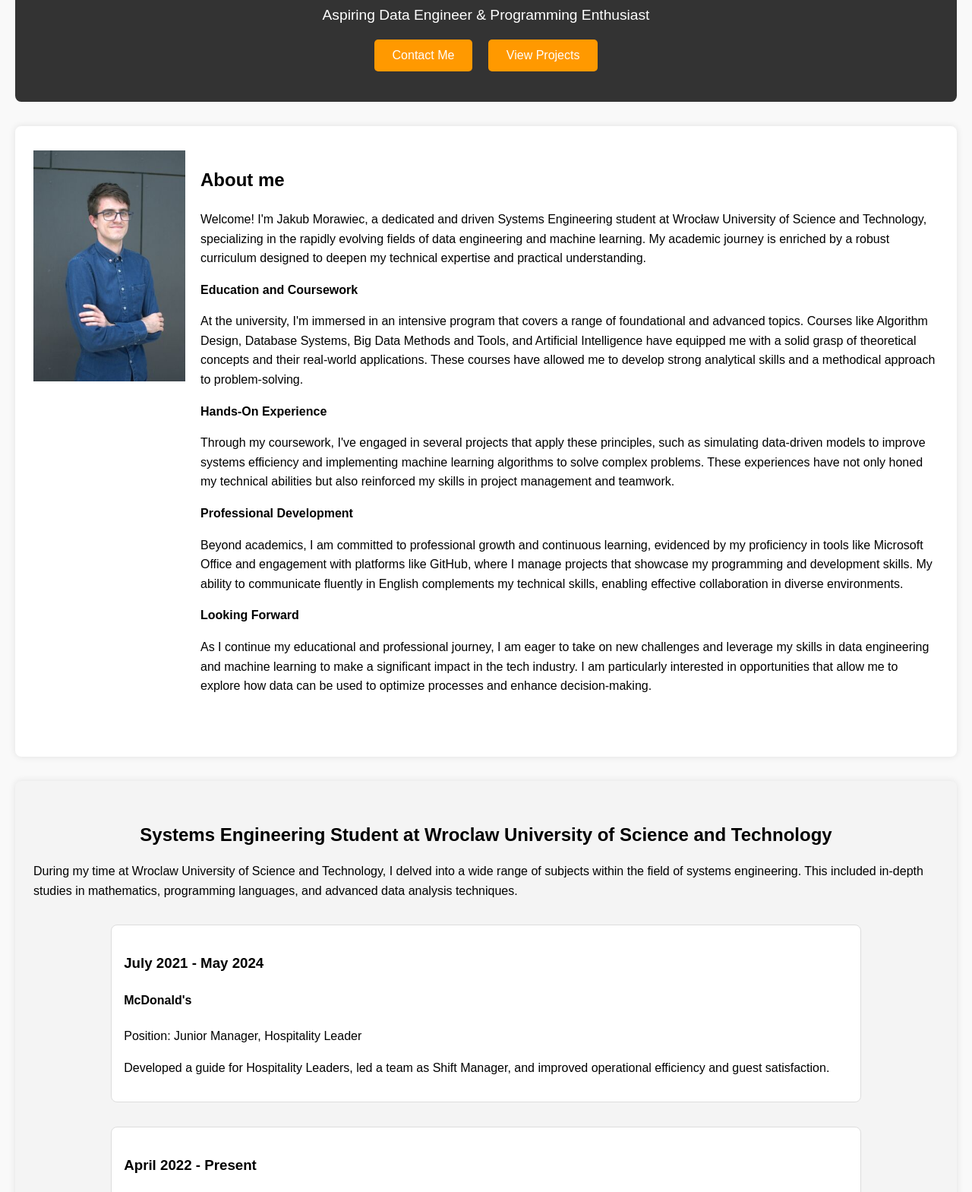
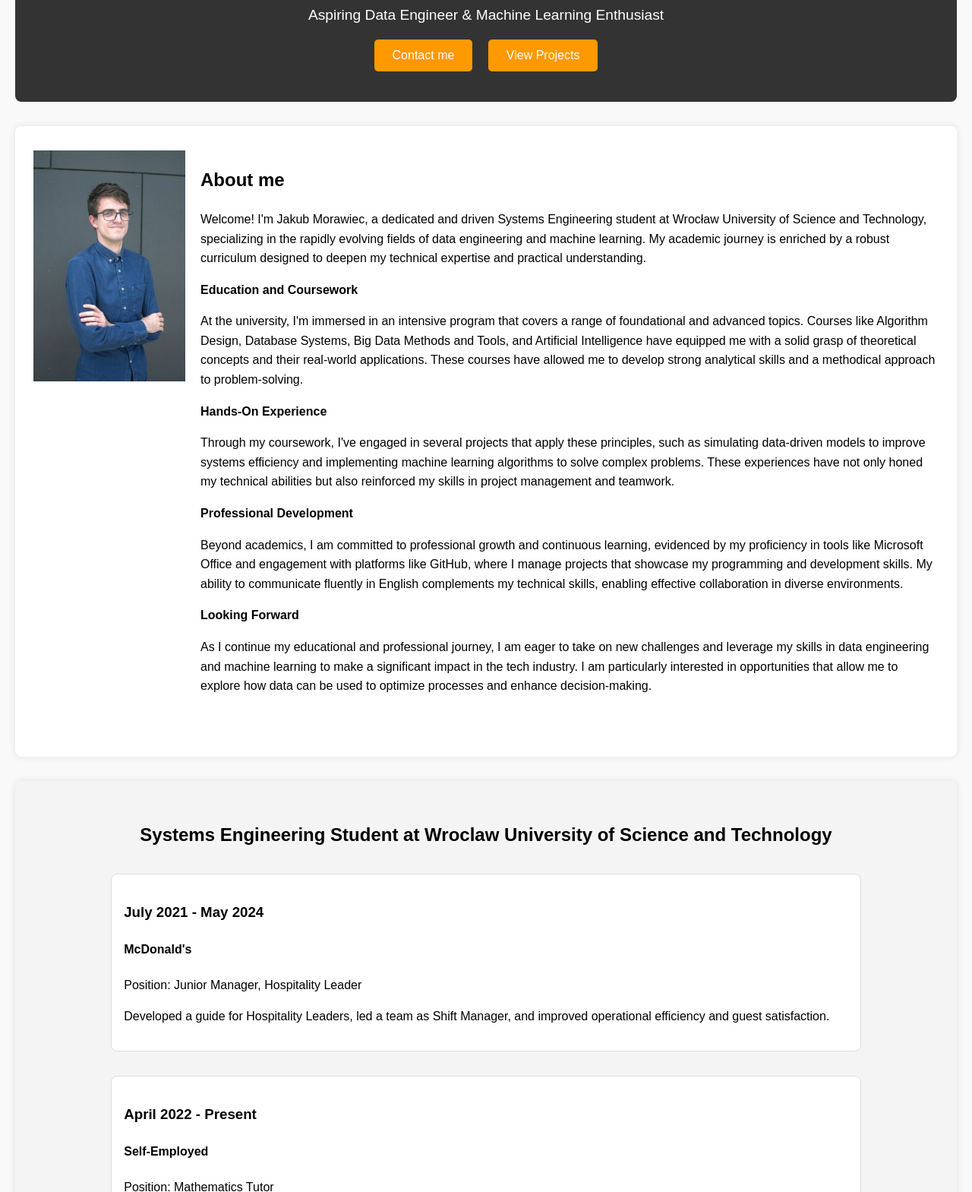
Before and after one commit to jmorawiecpwr/Portfolio-Site, a plain HTML site: page index.html in a window 1280 px wide. Shown: the part 111-1680 px from the top of the page at 76% size. Drawn offline with Linux system fonts and the light colour scheme.

Commit message:
Update index.html

```diff
--- a/index.html
+++ b/index.html
@@ -9,16 +9,16 @@
 <body>
     <header>
         <h1>Jakub Morawiec</h1>
-        <p>Aspiring Data Engineer & Programming Enthusiast</p>
+        <p>Aspiring Data Engineer & Machine Learning Enthusiast</p>
         <div class="buttons">
-            <button onclick="window.location.href='#contact'">Contact Me</button>
+            <button onclick="window.location.href='#contact'">Contact me</button>
             <button onclick="window.location.href='https://github.com/jmorawiecpwr'">View Projects</button>
         </div>
     </header>
     <section id="about">
-         <div class="container">
+        <div class="container">
             <img src="assets/profile.jpg" alt="Jakub Morawiec">
-            <div>
+            <div class="about-text">
                 <h2>About me</h2>
                 <p>Welcome! I'm Jakub Morawiec, a dedicated and driven Systems Engineering student at Wrocław University of Science and Technology, specializing in the rapidly evolving fields of data engineering and machine learning. My academic journey is enriched by a robust curriculum designed to deepen my technical expertise and practical understanding.</p>
                 <p><strong>Education and Coursework</strong></p>
@@ -34,7 +34,6 @@
     </section>
     <section id="experience">
         <h2>Systems Engineering Student at Wroclaw University of Science and Technology</h2>
-        <p>During my time at Wroclaw University of Science and Technology, I delved into a wide range of subjects within the field of systems engineering. This included in-depth studies in mathematics, programming languages, and advanced data analysis techniques.</p>
         <div class="timeline">
             <div class="entry">
                 <h3>July 2021 - May 2024</h3>
```
